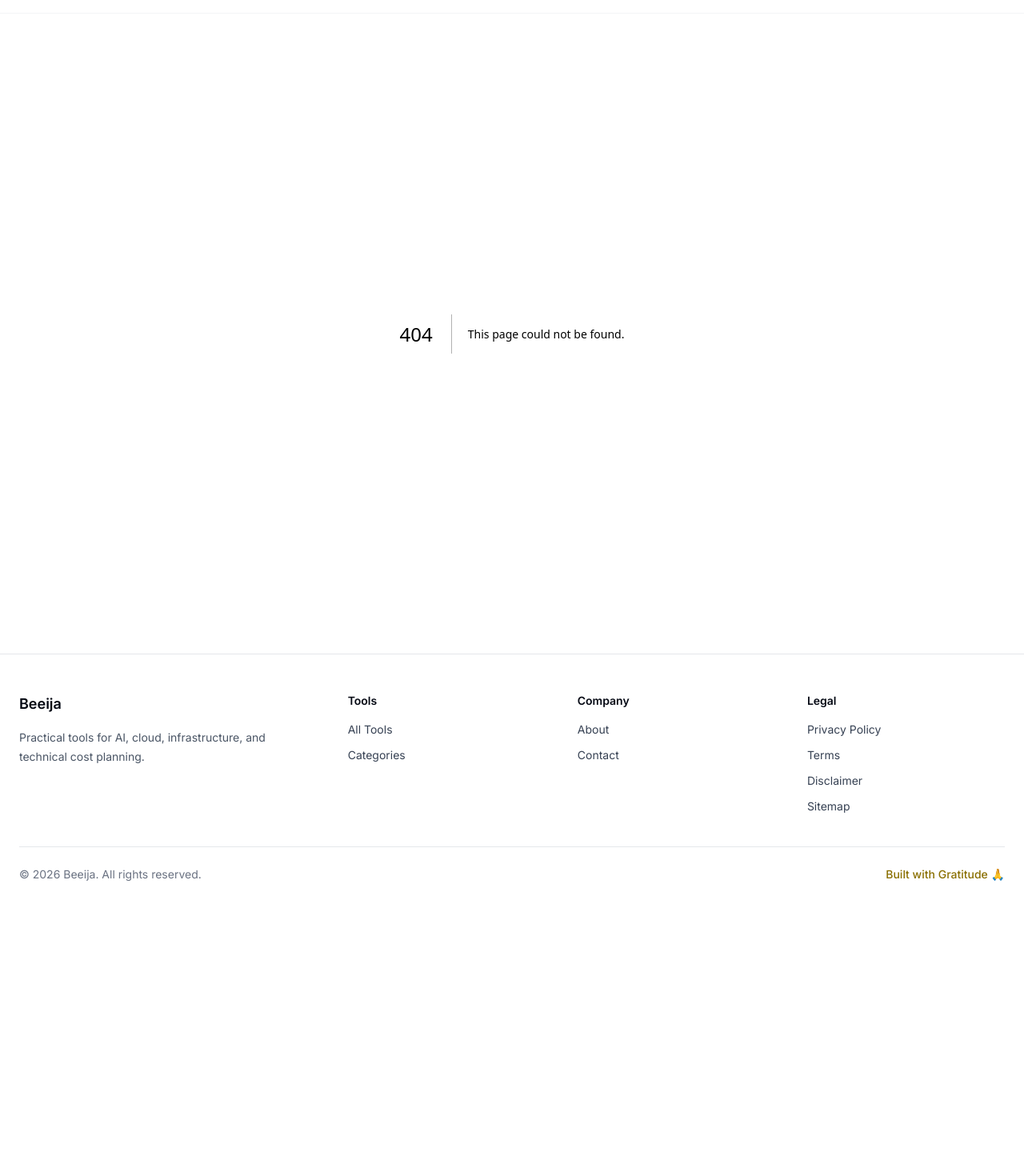
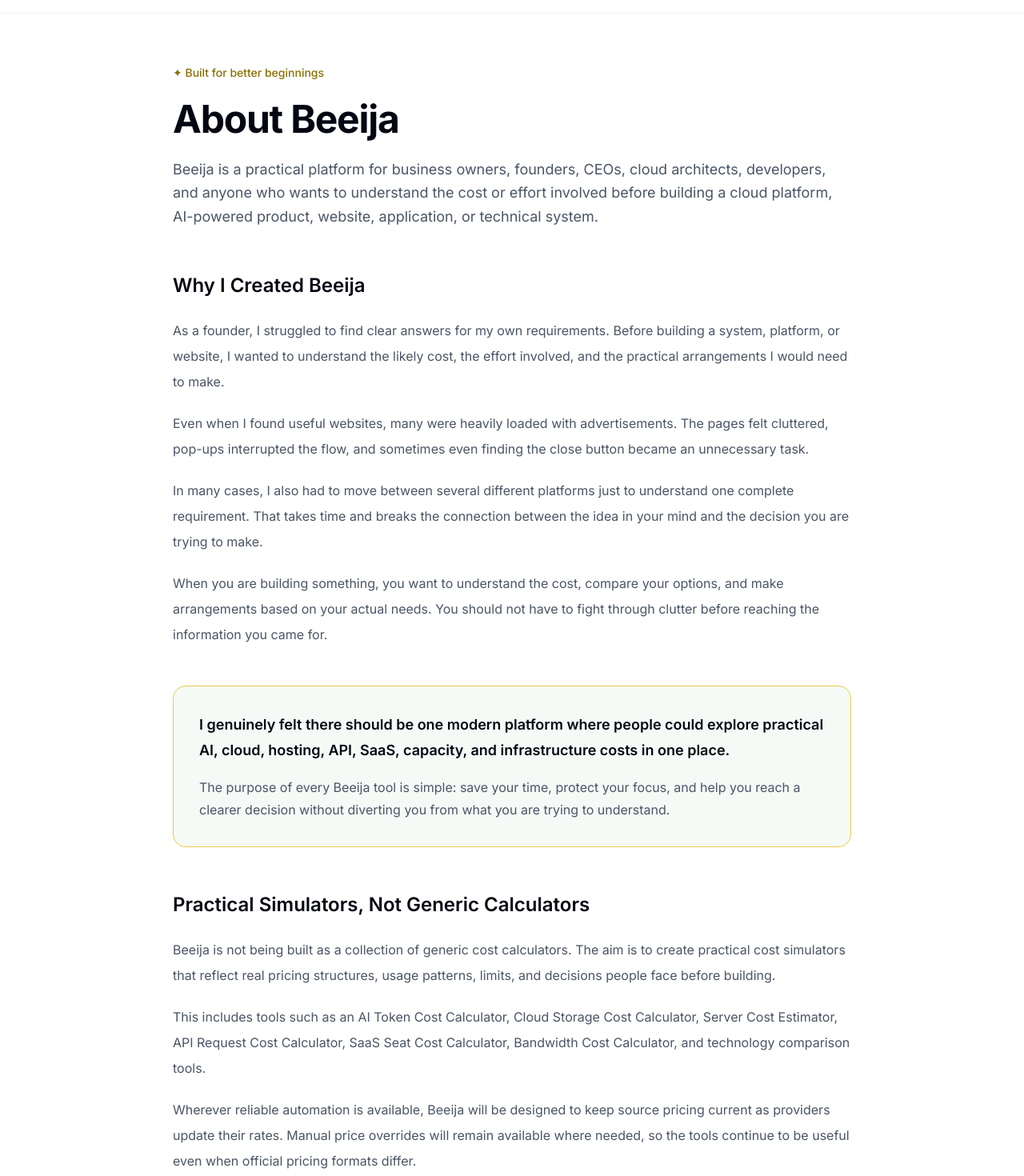
Before and after one commit to vaarunsonawwane-ops/beeija, a Next.js app: page /about in a window 1280 px wide. Before the commit this address had no page. Shown: the part 60-1530 px from the top of the page at 80% size. Before the commit the page ends 1211 px from the top, so only its background shows below. Built offline with nearby package versions, Linux system fonts and the light colour scheme.

Commit message:
Create page.tsx

```diff
--- /dev/null
+++ b/app/about/page.tsx
@@ -0,0 +1,269 @@
+import Link from "next/link";
+
+export const metadata = {
+  title: "About Beeija",
+
+  description:
+    "Learn why Beeija was created to make AI, cloud, API, SaaS, hosting, and infrastructure cost planning clearer, simpler, and less cluttered.",
+
+  alternates: {
+    canonical: "https://beeija.com/about",
+  },
+
+  openGraph: {
+    title: "About Beeija",
+
+    description:
+      "Beeija helps founders, business owners, architects, and builders understand the cost and effort involved before they build.",
+
+    url: "https://beeija.com/about",
+
+    siteName: "Beeija",
+
+    type: "website",
+  },
+
+  twitter: {
+    card: "summary_large_image",
+
+    title: "About Beeija",
+
+    description:
+      "A practical, human-built platform for clearer AI, cloud, infrastructure, API, SaaS, and technology cost planning.",
+  },
+};
+
+export default function AboutPage() {
+  return (
+    <main className="min-h-screen bg-white">
+      <section className="mx-auto max-w-4xl px-6 py-16">
+        {/* HERO */}
+        <div>
+          <p className="text-sm font-medium text-[var(--yellow-dark)]">
+            ✦ Built for better beginnings
+          </p>
+
+          <h1 className="mt-6 text-4xl font-bold tracking-tight text-gray-950 md:text-5xl">
+            About Beeija
+          </h1>
+
+          <p className="mt-6 text-lg leading-relaxed text-gray-600">
+            Beeija is a practical platform for business owners, founders, CEOs,
+            cloud architects, developers, and anyone who wants to understand
+            the cost or effort involved before building a cloud platform,
+            AI-powered product, website, application, or technical system.
+          </p>
+        </div>
+
+        {/* WHY IT STARTED */}
+        <section className="mt-14">
+          <h2 className="text-2xl font-semibold text-gray-950">
+            Why I Created Beeija
+          </h2>
+
+          <div className="mt-6 space-y-5 leading-8 text-gray-600">
+            <p>
+              As a founder, I struggled to find clear answers for my own
+              requirements. Before building a system, platform, or website, I
+              wanted to understand the likely cost, the effort involved, and
+              the practical arrangements I would need to make.
+            </p>
+
+            <p>
+              Even when I found useful websites, many were heavily loaded with
+              advertisements. The pages felt cluttered, pop-ups interrupted the
+              flow, and sometimes even finding the close button became an
+              unnecessary task.
+            </p>
+
+            <p>
+              In many cases, I also had to move between several different
+              platforms just to understand one complete requirement. That takes
+              time and breaks the connection between the idea in your mind and
+              the decision you are trying to make.
+            </p>
+
+            <p>
+              When you are building something, you want to understand the cost,
+              compare your options, and make arrangements based on your actual
+              needs. You should not have to fight through clutter before
+              reaching the information you came for.
+            </p>
+          </div>
+        </section>
+
+        {/* PURPOSE */}
+        <section className="mt-12 rounded-2xl border border-[#F2C94C] bg-[#F5FAF7] p-7 md:p-8">
+          <p className="text-lg font-semibold leading-8 text-gray-950">
+            I genuinely felt there should be one modern platform where people
+            could explore practical AI, cloud, hosting, API, SaaS, capacity,
+            and infrastructure costs in one place.
+          </p>
+
+          <p className="mt-4 leading-7 text-gray-600">
+            The purpose of every Beeija tool is simple: save your time, protect
+            your focus, and help you reach a clearer decision without diverting
+            you from what you are trying to understand.
+          </p>
+        </section>
+
+        {/* WHAT BEEIJA BUILDS */}
+        <section className="mt-14">
+          <h2 className="text-2xl font-semibold text-gray-950">
+            Practical Simulators, Not Generic Calculators
+          </h2>
+
+          <div className="mt-6 space-y-5 leading-8 text-gray-600">
+            <p>
+              Beeija is not being built as a collection of generic cost
+              calculators. The aim is to create practical cost simulators that
+              reflect real pricing structures, usage patterns, limits, and
+              decisions people face before building.
+            </p>
+
+            <p>
+              This includes tools such as an AI Token Cost Calculator, Cloud
+              Storage Cost Calculator, Server Cost Estimator, API Request Cost
+              Calculator, SaaS Seat Cost Calculator, Bandwidth Cost Calculator,
+              and technology comparison tools.
+            </p>
+
+            <p>
+              Wherever reliable automation is available, Beeija will be
+              designed to keep source pricing current as providers update their
+              rates. Manual price overrides will remain available where needed,
+              so the tools continue to be useful even when official pricing
+              formats differ.
+            </p>
+          </div>
+        </section>
+
+        {/* ADS */}
+        <section className="mt-12 rounded-2xl border border-[#F2C94C] bg-[#F5FAF7] p-7 md:p-8">
+          <p className="text-lg font-semibold leading-8 text-gray-950">
+            We will give you directly what you came for, without unnecessary
+            hurdles or clutter.
+          </p>
+
+          <p className="mt-4 leading-7 text-gray-600">
+            Beeija will not fill pages with distracting pop-ups. A small,
+            sensible advertisement may appear occasionally to support the
+            platform, but it will never be allowed to take over the experience
+            or waste your time.
+          </p>
+        </section>
+
+        {/* YORYANTRA BRIDGE */}
+        <section className="mt-14">
+          <h2 className="text-2xl font-semibold text-gray-950">
+            Before You Build, and While You Build
+          </h2>
+
+          <div className="mt-6 space-y-5 leading-8 text-gray-600">
+            <p>
+              Beeija is designed for the stage before building — estimating
+              costs, comparing providers, understanding usage, and planning the
+              technical path ahead.
+            </p>
+
+            <p>
+              When you move into actual development and need practical tools
+              for JSON, encoding, security, DevOps, SEO, API workflows, or
+              technical troubleshooting, you can continue with{" "}
+              <a
+                href="https://yoryantra.com"
+                target="_blank"
+                rel="noopener noreferrer"
+                className="font-semibold text-[var(--green)] transition-colors duration-200 hover:!text-[var(--yellow-dark)]"
+              >
+                Yoryantra
+              </a>
+              .
+            </p>
+
+            <p>
+              Beeija helps you plan before you build. Yoryantra helps you while
+              you build.
+            </p>
+          </div>
+        </section>
+
+        {/* NAME STORY */}
+        <section className="mt-14">
+          <h2 className="text-2xl font-semibold text-gray-950">
+            The Meaning Behind Beeija
+          </h2>
+
+          <div className="mt-6 space-y-5 leading-8 text-gray-600">
+            <p>
+              The name Beeija came to me while I was thinking about beginnings,
+              starting points, and the first step behind every meaningful
+              outcome.
+            </p>
+
+            <p>
+              Being a spiritual person, I often turn to the Srimad Bhagavad
+              Gita when I am looking for clarity or direction. I wanted a name
+              that felt meaningful, rooted, and still relevant in the modern
+              world.
+            </p>
+
+            <p>
+              “Beej” is a Sanskrit word meaning seed, beginning, or starting
+              point. “Beeija” is a spelling variation inspired by that word.
+            </p>
+          </div>
+
+          <div className="mt-8 rounded-2xl border border-[#F2C94C] bg-[#F5FAF7] p-7 text-center md:p-8">
+            <p className="text-2xl font-semibold text-[var(--green)]">
+              Beeija
+            </p>
+
+            <p className="mt-2 text-lg font-medium text-gray-800">
+              Seed today. Better outcomes tomorrow.
+            </p>
+          </div>
+        </section>
+
+        {/* ABOUT ME */}
+        <section className="mt-14">
+          <h2 className="text-2xl font-semibold text-gray-950">
+            About Me
+          </h2>
+
+          <div className="mt-6 space-y-5 leading-8 text-gray-600">
+            <p>
+              I am Varoun Sonawane, an IT professional with seven years of
+              experience in the IT industry.
+            </p>
+
+            <p>
+              I passionately want to give back to society and help wherever I
+              can in this universe. Even if it begins with something small,
+              such as saving someone&apos;s time through a useful tool, I
+              believe that small contribution still matters.
+            </p>
+
+            <p>
+              You can find my contact details on the{" "}
+              <Link
+                href="/contact"
+                className="font-semibold text-[var(--green)] transition-colors duration-200 hover:!text-[var(--yellow-dark)]"
+              >
+                Contact page
+              </Link>
+              .
+            </p>
+          </div>
+        </section>
+
+        {/* CLOSING */}
+        <section className="mt-14 border-t border-gray-200 pt-10">
+          <p className="text-lg font-medium text-[var(--yellow-dark)]">
+            Thank you &amp; Gratitude 🙏
+          </p>
+        </section>
+      </section>
+    </main>
+  );
+}
```
